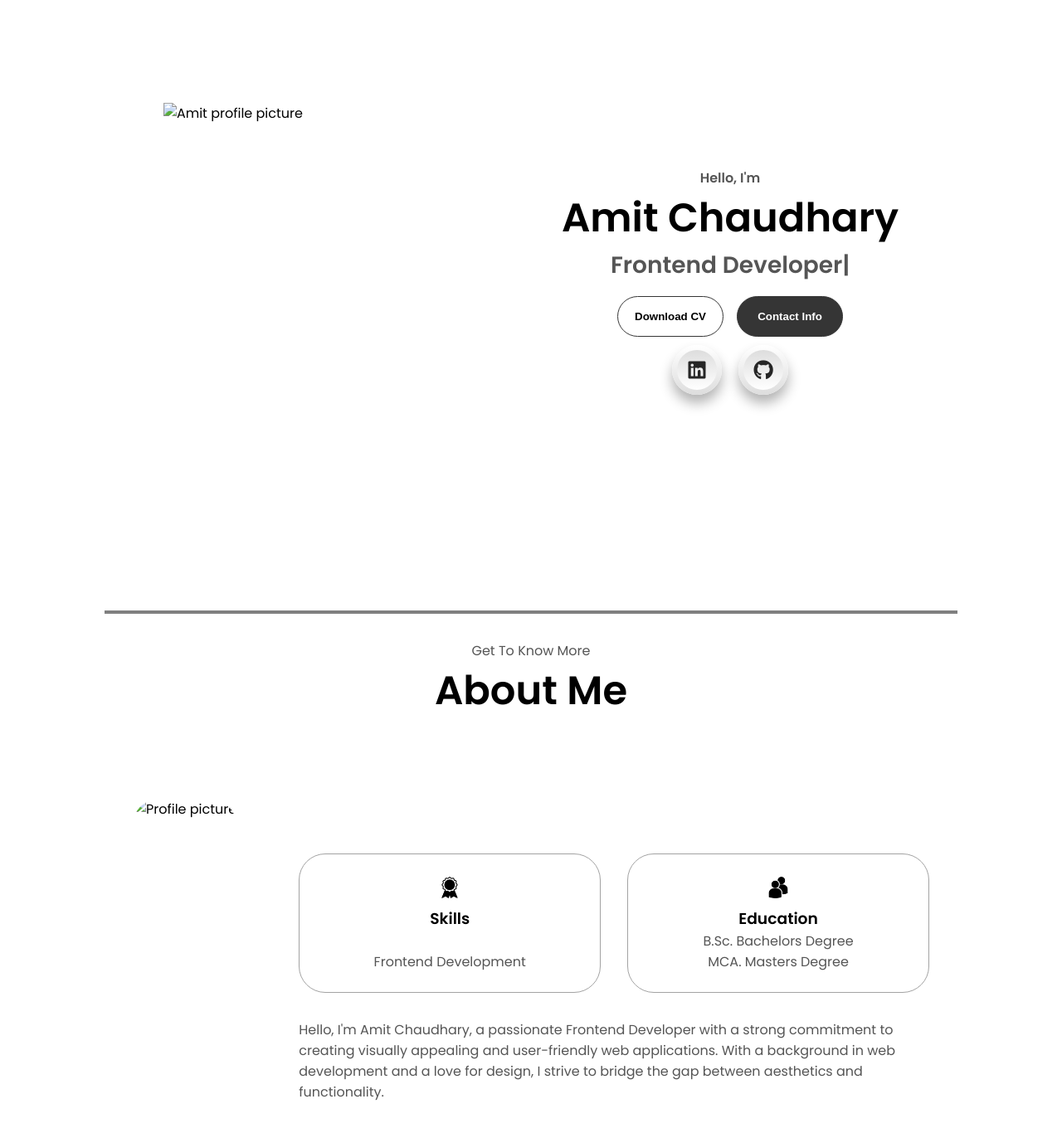
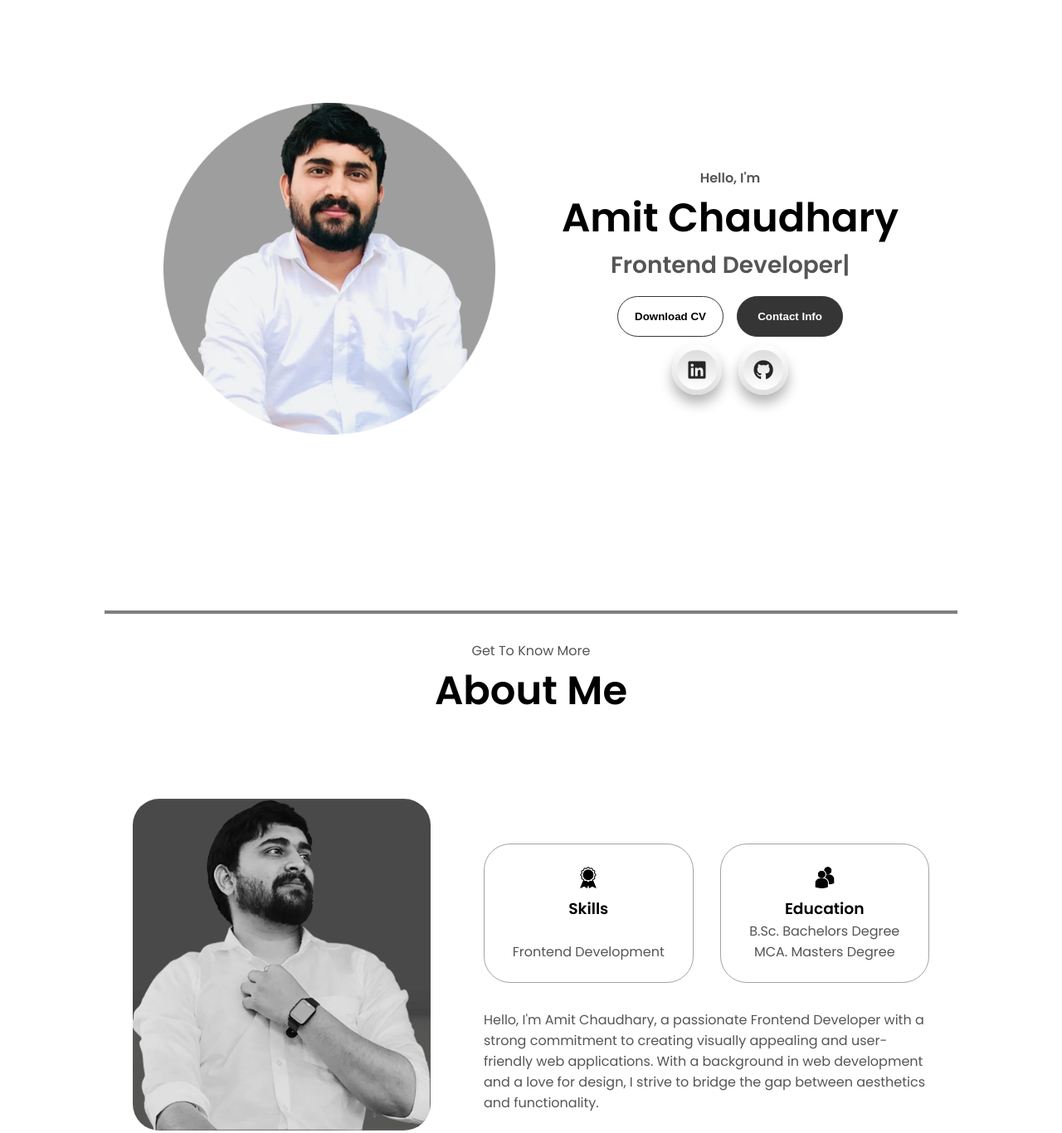
Before and after one commit to amitchaudhary08/amit.dev, a plain HTML site: page index.html in a window 1280 px wide. Shown: the part 160-1526 px from the top of the page at 83% size. Drawn offline with nearby package versions, Linux system fonts and the light colour scheme; the site is published under a folder, as on GitHub Pages, so addresses that start at the root find nothing.

Commit message:
Update index.html

```diff
--- a/index.html
+++ b/index.html
@@ -39,7 +39,7 @@
     </nav>
     <section id="profile">
       <div class="section__pic-container">
-        <img src="/assets/image1.png" alt="Amit profile picture" />
+        <img src="./assets/image1.png" alt="Amit profile picture" />
       </div>
       <div class="section__text">
         <p class="section__text__p1">Hello, I'm</p>
@@ -48,7 +48,7 @@
         <div class="btn-container">
           <button
             class="btn btn-color-2"
-            onclick="window.open('/assets/amit.dev.pdf')"
+            onclick="window.open('./assets/amit.dev.pdf')"
           >
             Download CV
           </button>
@@ -86,7 +86,7 @@
       <div class="section-container">
         <div class="section__pic-container">
           <img
-            src="/assets/image2.png"
+            src="./assets/image2.png"
             alt="Profile picture"
             class="about-pic"
           />
```
